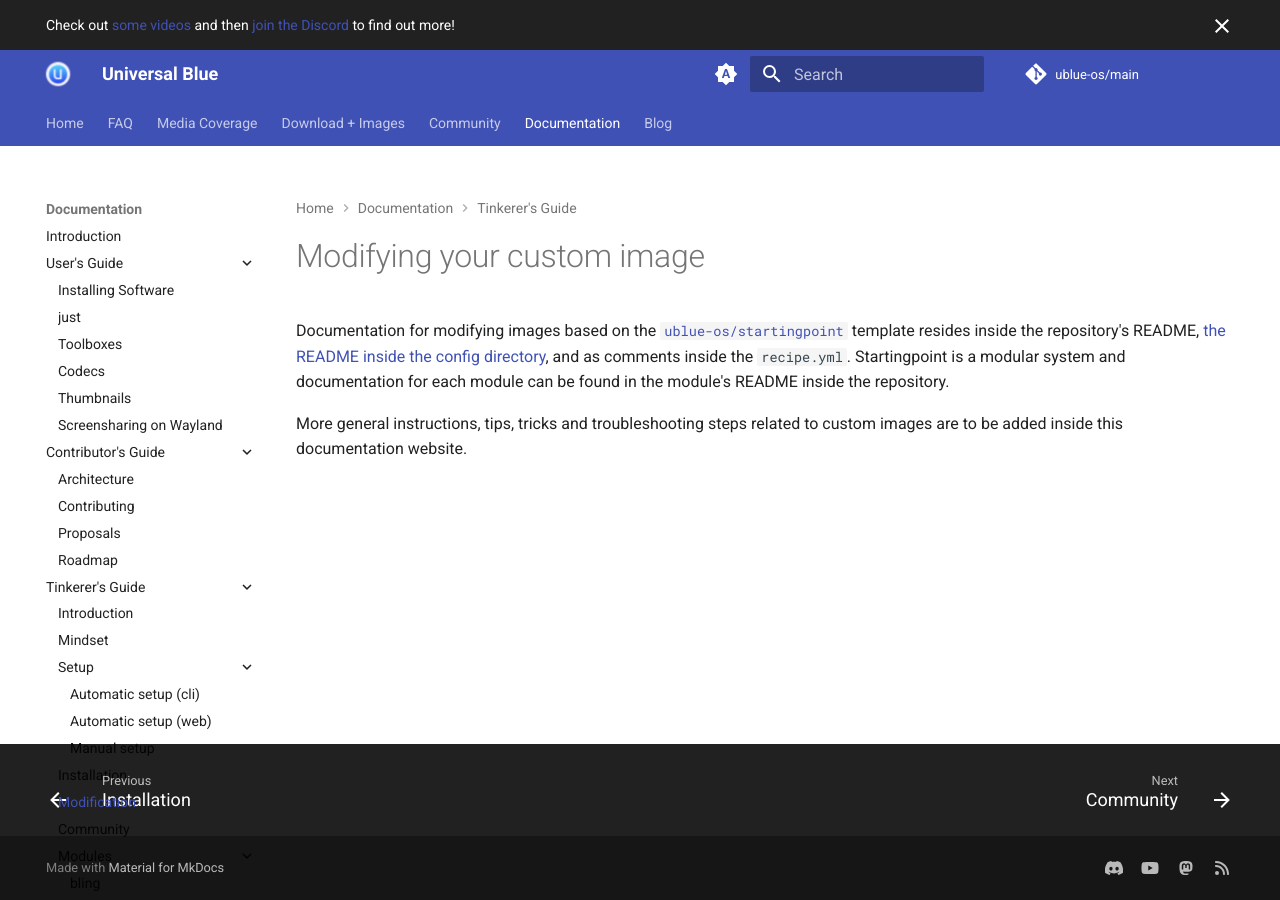
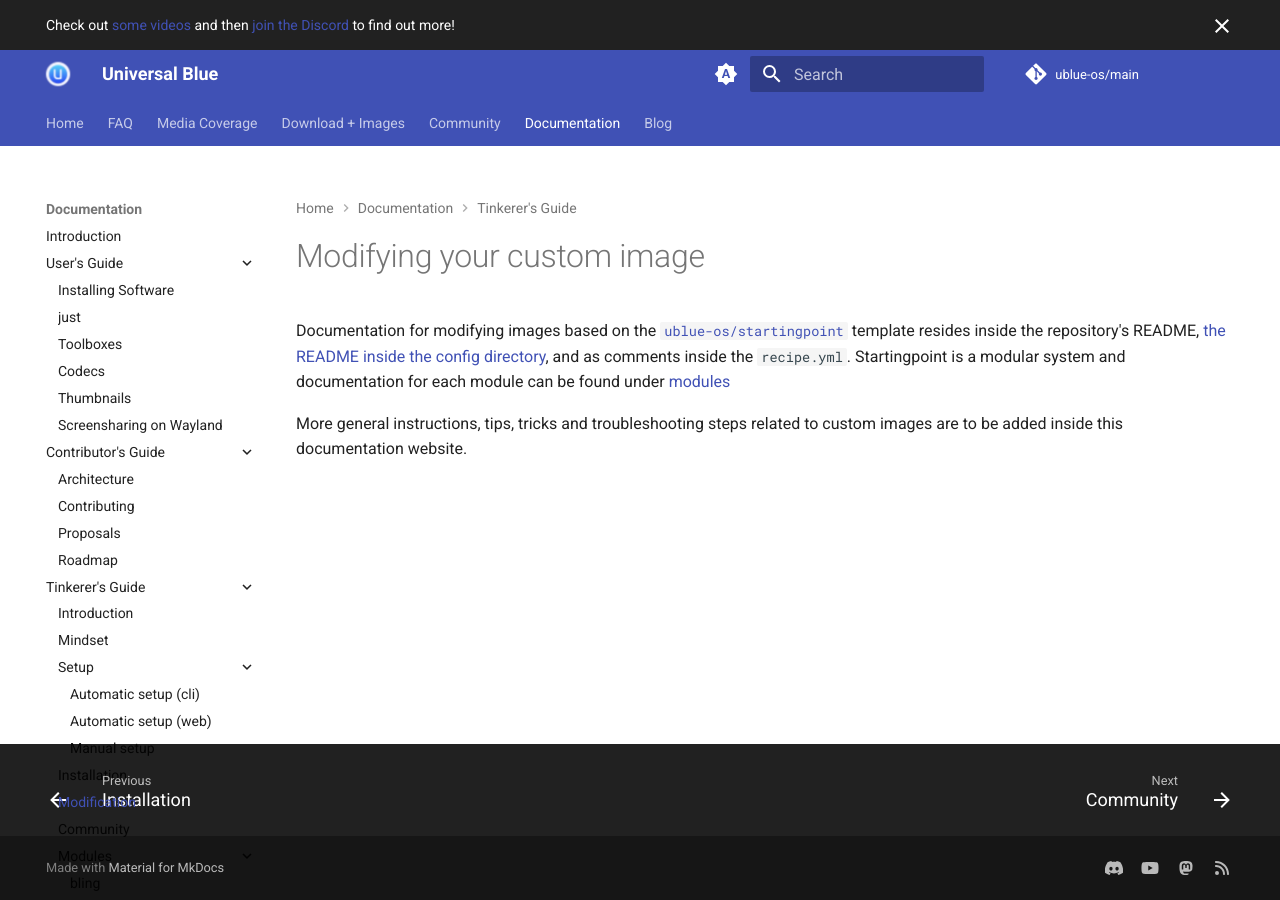
Before and after one commit to ublue-os/website, an MkDocs documentation site: the page built from docs/tinker/modification.md, in a window 1280 px wide. Built offline with MkDocs 1.6.1 and Material for MkDocs 9.7.7, drawn with Linux system fonts in a browser that asks for light colours; comment, search, counter and statistics services are not loaded.

Commit message:
fix: point to correct place for module doxcs

```diff
--- a/docs/tinker/modification.md
+++ b/docs/tinker/modification.md
@@ -1,5 +1,5 @@
 # Modifying your custom image
 
-Documentation for modifying images based on the [`ublue-os/startingpoint`](https://github.com/ublue-os/startingpoint) template resides inside the repository's README, [the README inside the config directory](https://github.com/ublue-os/startingpoint/tree/template/config/README.md), and as comments inside the `recipe.yml`. Startingpoint is a modular system and documentation for each module can be found in the module's README inside the repository.
+Documentation for modifying images based on the [`ublue-os/startingpoint`](https://github.com/ublue-os/startingpoint) template resides inside the repository's README, [the README inside the config directory](https://github.com/ublue-os/startingpoint/tree/template/config/README.md), and as comments inside the `recipe.yml`. Startingpoint is a modular system and documentation for each module can be found under [modules](modules/index.md)
 
 More general instructions, tips, tricks and troubleshooting steps related to custom images are to be added inside this documentation website.
```
